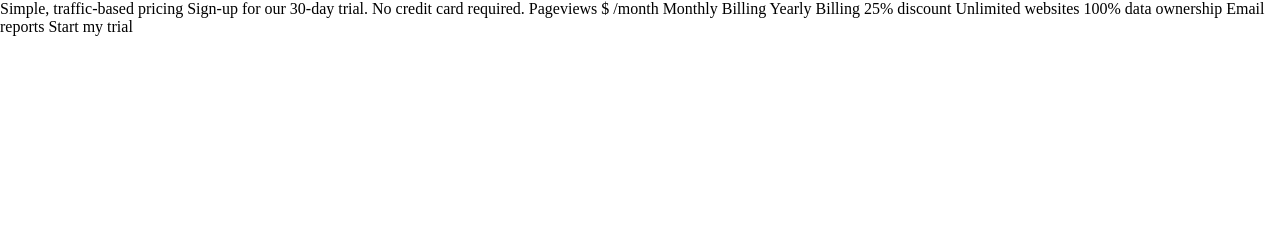
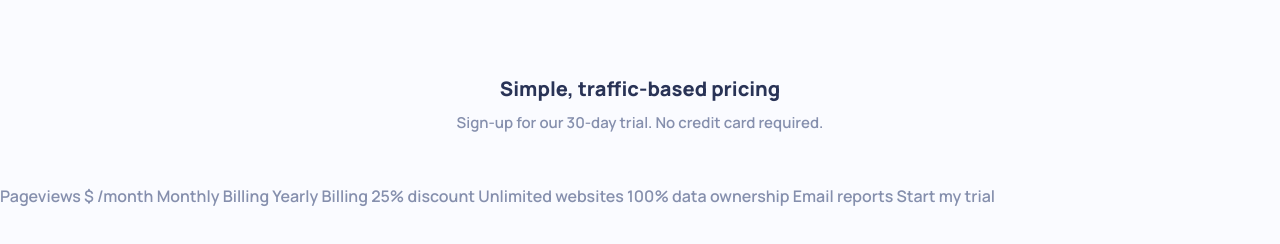
Before and after one commit to victoraranguren/interactive-pricing-component, a plain HTML site: page index.html in a window 1280 px wide. Drawn offline with Linux system fonts and the light colour scheme.

Commit message:
Utilities agregado

```diff
--- a/index.html
+++ b/index.html
@@ -10,15 +10,18 @@
 
   <title>Frontend Mentor | Interactive pricing component</title>
 
+  <link rel="preconnect" href="https://fonts.gstatic.com">
+  <link href="https://fonts.googleapis.com/css2?family=Manrope:wght@600;800&display=swap" rel="stylesheet">
   <link rel="stylesheet" href="css/normalize.css">
   <link rel="stylesheet" href="css/custom.css">
 </head>
 
 <body>
 
-  Simple, traffic-based pricing
-  Sign-up for our 30-day trial. No credit card required.
-
+  <header class="header container">
+    <h1 class="header__title">Simple, traffic-based pricing</h1>
+    <p class="header__text">Sign-up for our 30-day trial. No credit card required.</p>
+  </header>
   Pageviews
   $ /month
 
--- /dev/null
+++ b/scss/_utilities/utilities.scss
@@ -0,0 +1,4 @@
+.container{
+  width: 90%;
+  margin: auto;
+}
--- a/scss/_variables/_variables.scss
+++ b/scss/_variables/_variables.scss
@@ -0,0 +1,17 @@
+// Colors
+// Primary
+
+$soft-cyan /*(Full Slider Bar)*/: hsl(174, 77%, 80%);
+$strong-cyan /*(Slider Backround)*/: hsl(174, 86%, 45%);
+$light-grayish-red /* (Discount Background) */: hsl(14, 92%, 95%);
+$light-red /* (Discount Text) */: hsl(15, 100%, 70%);
+$pale-blue /* (CTA Text) */: hsl(226, 100%, 87%);
+
+// Neutral
+
+$white /* (Pricing Component Background) */: hsl (0, 0%, 100%);
+$very-pale-blue /* (Main Background) */: hsl(230, 100%, 99%);
+$light-grayish-blue /* (Empty Slider Bar) */: hsl(224, 65%, 95%);
+$light-grayish-blue /* (Toggle Background) */: hsl(223, 50%, 87%);
+$grayish-blue /* (Text) */: hsl(225, 20%, 60%);
+$dark-desaturated-blue /* (Text & CTA Background) */: hsl(227, 35%, 25%);
--- a/scss/main.scss
+++ b/scss/main.scss
@@ -0,0 +1,30 @@
+@import "_variables/variables.scss";
+@import "_mixins/mixins.scss";
+@import "_utilities/utilities.scss";
+
+body{
+  font-family: 'Manrope', 'Open Sans', 'Roboto', sans-serif;
+  font-weight: 600;
+  color: $grayish-blue;
+  background: $very-pale-blue;
+}
+
+.header{
+  padding: 4em 0;
+  padding-bottom: 3.5em;
+  text-align: center;
+  display: flex;
+  justify-content: center;
+  flex-direction: column;
+  &__title{
+    display: inline-block;
+    font-size: 1.25em;
+    color: $dark-desaturated-blue;
+  }
+  &__text{
+    display: inline-block;
+    width: 60%;
+    font-size: 0.9375rem;
+    margin: auto;
+  }
+}
```
Also changed, not shown: css/custom.css, 1 other file.
